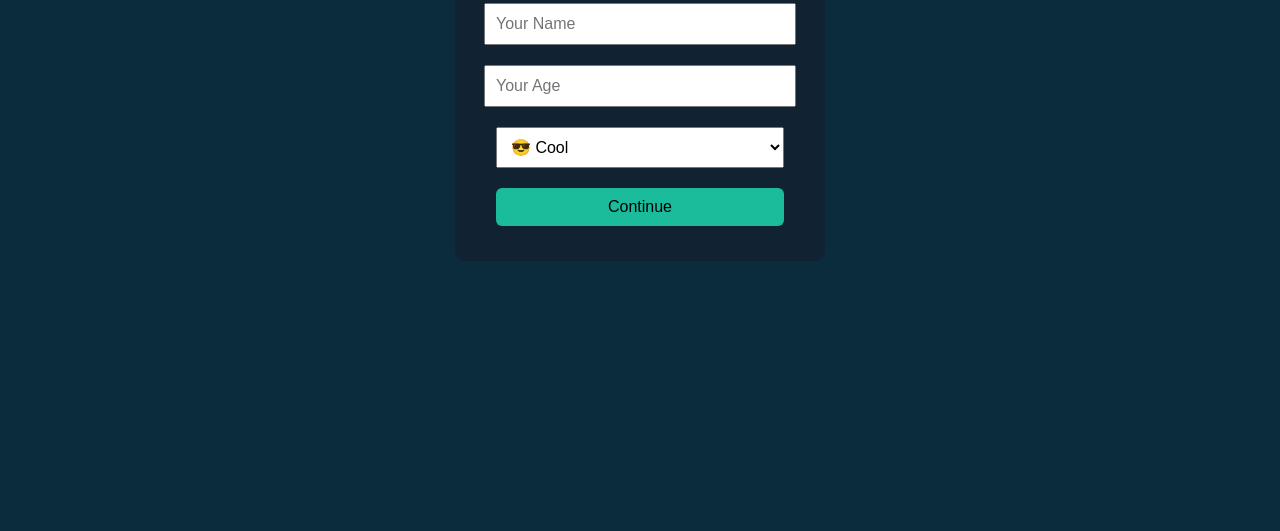
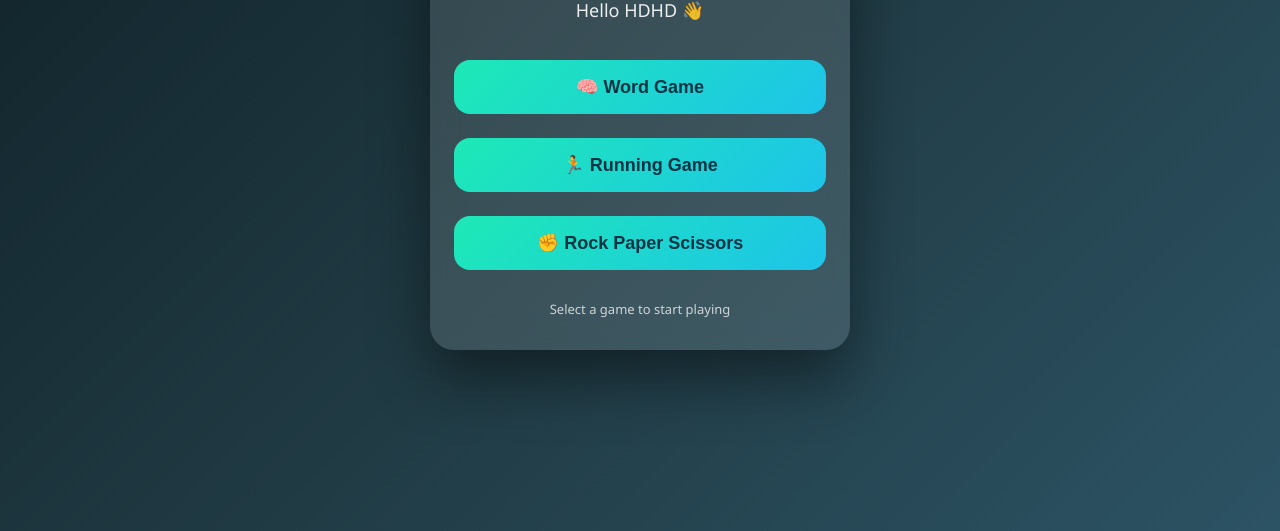
Before and after one commit to xhiyanx/the-games-, a plain HTML site: page index.html in a window 1280 px wide. Shown: the part 269-800 px from the top of the page. Drawn offline with Linux system fonts and the light colour scheme.

Commit message:
Update index.html

```diff
--- a/index.html
+++ b/index.html
@@ -1,143 +1,98 @@
 <!DOCTYPE html>
-<html>
+<html lang="en">
 <head>
-  <meta charset="UTF-8">
-  <title>My Games</title>
+  <meta charset="UTF-8" />
+  <meta name="viewport" content="width=device-width, initial-scale=1.0" />
+  <title>Game Hub</title>
+
   <style>
-    body {
-      font-family: Arial, sans-serif;
-      background: #0b2c3d;
-      color: white;
-      text-align: center;
-      padding-top: 80px;
+    * {
+      box-sizing: border-box;
     }
 
-    .box {
-      background: #123;
-      width: 320px;
-      margin: auto;
-      padding: 25px;
-      border-radius: 10px;
+    body {
+      margin: 0;
+      min-height: 100vh;
+      background: linear-gradient(135deg, #0f2027, #203a43, #2c5364);
+      font-family: 'Segoe UI', Arial, sans-serif;
+      display: flex;
+      justify-content: center;
+      align-items: center;
+      padding: 20px;
+      color: white;
     }
 
-    input, select, button {
-      width: 90%;
-      padding: 10px;
-      margin: 10px 0;
-      font-size: 16px;
+    .card {
+      background: rgba(255, 255, 255, 0.12);
+      backdrop-filter: blur(16px);
+      border-radius: 24px;
+      padding: 32px 24px;
+      width: 100%;
+      max-width: 420px;
+      text-align: center;
+      box-shadow: 0 30px 60px rgba(0,0,0,0.45);
     }
 
-    button {
-      background: #1abc9c;
-      border: none;
-      border-radius: 6px;
-      cursor: pointer;
+    h1 {
+      margin: 0 0 10px;
+      font-size: 32px;
     }
 
-    button:hover {
-      background: #16a085;
+    h2 {
+      margin: 0 0 26px;
+      font-weight: normal;
+      opacity: 0.9;
+      font-size: 18px;
     }
 
-    a {
-      display: block;
-      width: 260px;
-      margin: 15px auto;
-      padding: 18px;
-      background: #1abc9c;
-      color: black;
-      text-decoration: none;
-      font-size: 22px;
-      border-radius: 10px;
+    .btn {
+      width: 100%;
+      padding: 16px;
+      margin: 12px 0;
+      font-size: 18px;
+      border: none;
+      border-radius: 16px;
+      cursor: pointer;
+      background: linear-gradient(135deg, #1de9b6, #1dc4e9);
+      color: #003344;
+      font-weight: bold;
+      transition: transform 0.15s ease, box-shadow 0.15s ease;
     }
 
-    a:hover {
-      background: #16a085;
+    .btn:hover {
+      box-shadow: 0 12px 24px rgba(0,0,0,0.3);
+    }
+
+    .btn:active {
+      transform: scale(0.97);
+    }
+
+    footer {
+      margin-top: 18px;
+      font-size: 13px;
+      opacity: 0.75;
     }
   </style>
 </head>
+
 <body>
+  <div class="card">
+    <h1>🎮 Welcome</h1>
+    <h2>Hello HDHD 👋</h2>
 
-<h1>🎮 Welcome</h1>
+    <button class="btn" onclick="location.href='wordgame.html'">
+      🧠 Word Game
+    </button>
 
-<!-- FORM -->
-<div id="formBox" class="box">
-  <h2>Enter Details</h2>
+    <button class="btn" onclick="location.href='runner.html'">
+      🏃 Running Game
+    </button>
 
-  <input id="name" placeholder="Your Name" required>
-  <input id="age" type="number" placeholder="Your Age" required>
+    <button class="btn" onclick="location.href='rockpaper.html'">
+      ✊ Rock Paper Scissors
+    </button>
 
-  <select id="avatar">
-    <option value="😎">😎 Cool</option>
-    <option value="😀">😀 Happy</option>
-    <option value="🤖">🤖 Robot</option>
-    <option value="👾">👾 Gamer</option>
-  </select>
-
-  <button onclick="submitForm()">Continue</button>
-</div>
-
-<!-- MENU -->
-<div id="menu" style="display:none;">
-  <h2>Hello <span id="playerName"></span> 👋</h2>
-
-  <a href="wordgame.html">🍽 Word Game</a>
-  <a href="runner.html">🏃 Running Game</a>
-  <a href="rockpaper.html">✊ Rock Paper Scissors</a>
-</div>
-
-<script>
-/* ===== GOOGLE FORM CONFIG ===== */
-const FORM_URL =
-  "https://docs.google.com/forms/d/e/1FAIpQLSf518bxgr0f0YZqlpHAQrnd9jiA7H9XKWjQ8C5A4K6cxt0e2w/formResponse";
-
-const NAME_ID = "entry.513640417";
-const AGE_ID = "entry.2138871177";
-const AVATAR_ID = "entry.519456585";
-
-/* ===== AUTO SKIP FORM IF SAVED ===== */
-if (localStorage.getItem("playerName")) {
-  showMenu();
-}
-
-/* ===== SUBMIT FORM ===== */
-function submitForm() {
-  const name = document.getElementById("name").value;
-  const age = document.getElementById("age").value;
-  const avatar = document.getElementById("avatar").value;
-
-  if (!name || !age) {
-    alert("Please fill all fields");
-    return;
-  }
-
-  // Save locally
-  localStorage.setItem("playerName", name);
-  localStorage.setItem("playerAge", age);
-  localStorage.setItem("playerAvatar", avatar);
-
-  // Send to Google Form silently
-  const data = new FormData();
-  data.append(NAME_ID, name);
-  data.append(AGE_ID, age);
-  data.append(AVATAR_ID, avatar);
-
-  fetch(FORM_URL, {
-    method: "POST",
-    mode: "no-cors",
-    body: data
-  });
-
-  showMenu();
-}
-
-/* ===== SHOW MENU ===== */
-function showMenu() {
-  document.getElementById("formBox").style.display = "none";
-  document.getElementById("menu").style.display = "block";
-  document.getElementById("playerName").textContent =
-    localStorage.getItem("playerName");
-}
-</script>
-
+    <footer>Select a game to start playing</footer>
+  </div>
 </body>
 </html>
```
